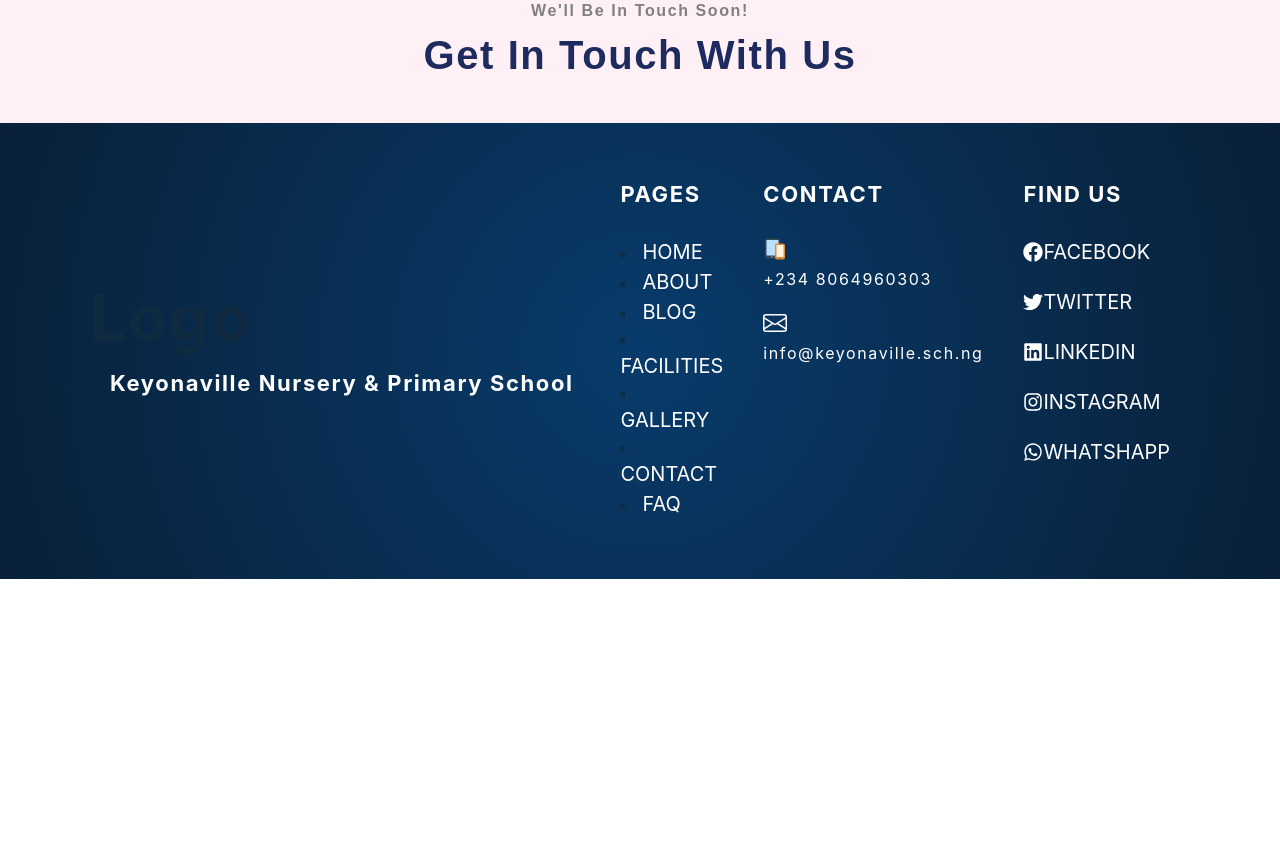
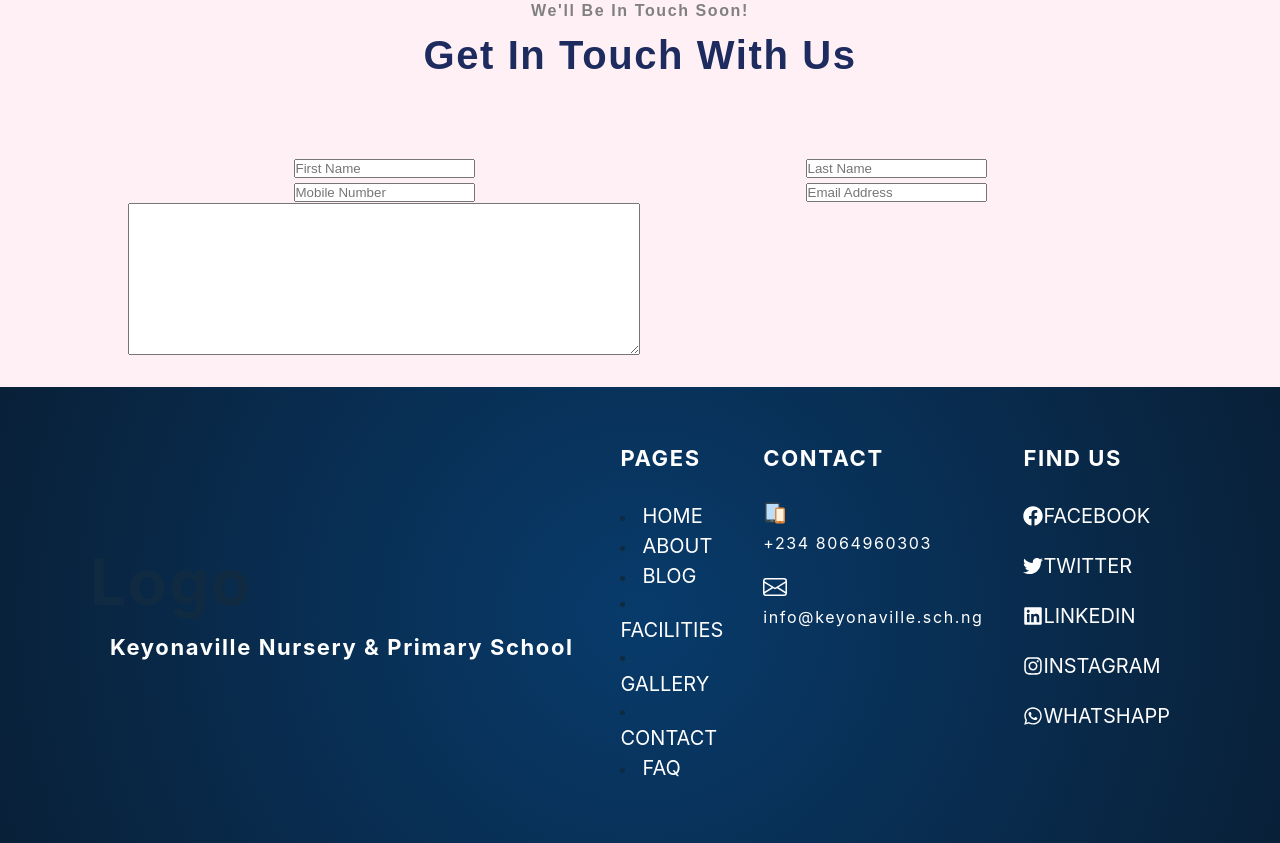
Before and after one commit to domchu/keyonaville, a Next.js app: page /contact in a window 1280 px wide. Shown: the part 880-1723 px from the top of the page. Before the commit the page ends 1459 px from the top, so only its background shows below. Built offline with nearby package versions, Linux system fonts and the light colour scheme.

Commit message:
chore:created the input boxes

```diff
--- a/Components/Contact/Contact.js
+++ b/Components/Contact/Contact.js
@@ -61,7 +61,43 @@ const Contact = () => {
           <h3>We'll be in touch soon!</h3>
           <h1>Get in touch with us</h1>
         </div>
-        <form action="" method="post"></form>
+        <form action="" method="post" className="form">
+          <Box>
+            <label htmlFor="">
+              <input type="text" name="First Name" placeholder="First Name" />
+            </label>
+          </Box>
+          <Box>
+            <label htmlFor="">
+              <input type="text" name="First Name" placeholder="Last Name" />
+            </label>
+          </Box>
+          <Box>
+            <label htmlFor="">
+              <input
+                type="text"
+                name="First Name"
+                placeholder="Mobile Number"
+              />
+            </label>
+          </Box>
+          <Box>
+            <label htmlFor="">
+              <input
+                type="text"
+                name="First Name"
+                placeholder="Email Address"
+              />
+            </label>
+          </Box>
+          <textarea
+            name=""
+            id=""
+            cols="100"
+            rows="10"
+            className="textarea"
+          ></textarea>
+        </form>
       </Box>
     </>
   );
--- a/styles/globals.css
+++ b/styles/globals.css
@@ -490,4 +490,19 @@ main {
 
 .contact-form {
   background-color: lavenderblush;
+}
+
+.form {
+  padding: 2rem 0;
+  display: grid;
+  grid-template-columns: repeat(2, 1fr);
+  place-items: center;
+  width: 80%;
+  margin: auto;
+}
+
+.textarea {
+  width: 100%;
+  align-items: center;
+  margin: auto;
 }/*# sourceMappingURL=globals.css.map */
--- a/styles/globals.scss
+++ b/styles/globals.scss
@@ -445,5 +445,19 @@ margin-bottom: 1.5rem;
 .contact-form{
   // background: linear-gradient(135deg, #6ec575 0, #3b8686 100%);
   background-color: lavenderblush;
+  // padding: 2rem 0;
 
 }
+.form{
+  padding:2rem 0;
+  display:grid;
+  grid-template-columns: repeat(2, 1fr);
+  place-items: center;
+  width: 80%;
+  margin:auto
+}
+.textarea{
+  width: 100%;
+  align-items: center;
+  margin: auto;
+}
```
Also changed, not shown: 1 other file (tests, documents, lock files or other folders).
